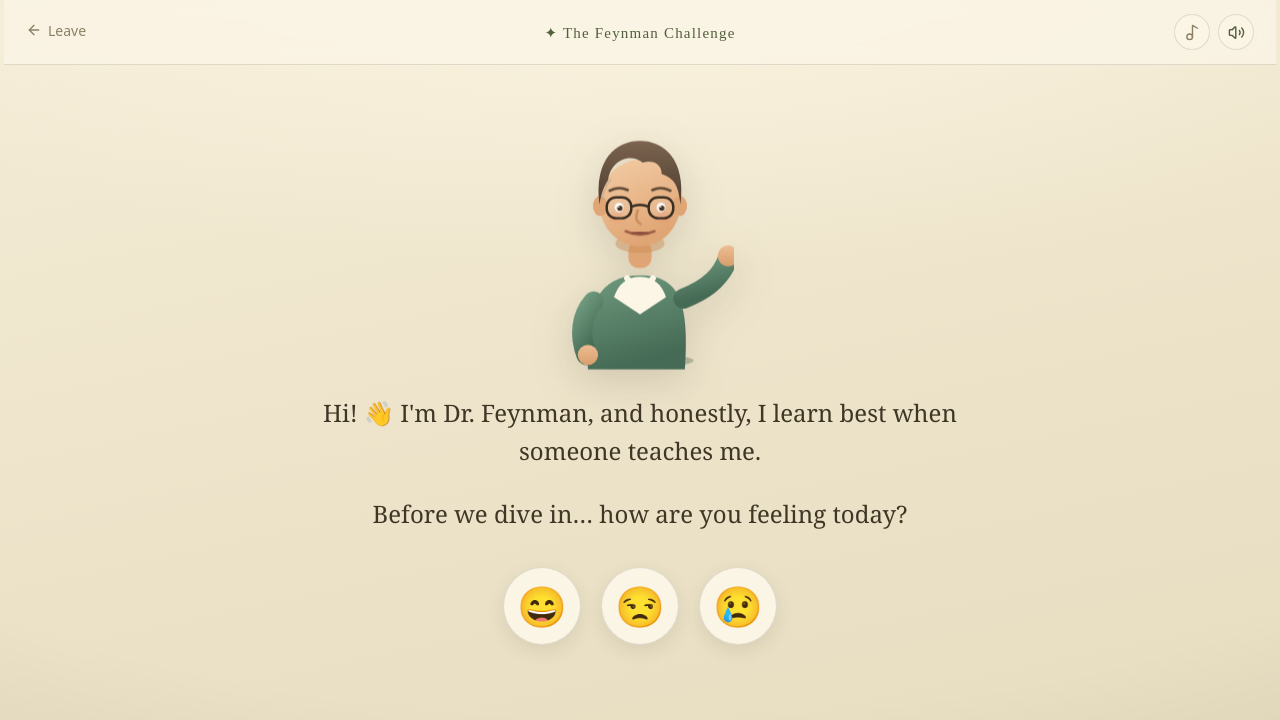
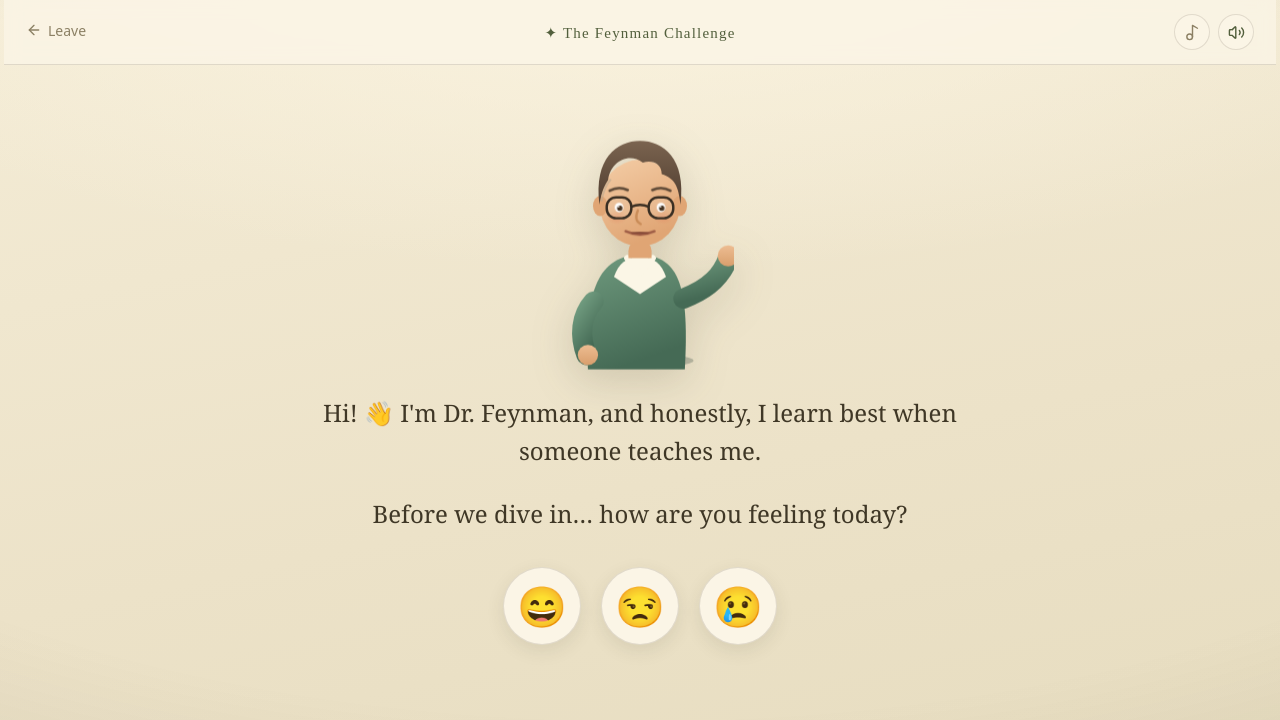
Before and after one commit to Kxtnny/AI-teaching-assistant, a Next.js app: page /LectureLens/course/1/feynman in a window 1280 px wide. Shown: the top 720 px of the page. Built offline with nearby package versions, Linux system fonts and the light colour scheme.

Commit message:
fix: fix bugs on the avatar

```diff
--- a/app/LectureLens/components/TutorAvatar.tsx
+++ b/app/LectureLens/components/TutorAvatar.tsx
@@ -43,12 +43,12 @@ export default function TutorAvatar({
             <radialGradient id="fK" cx="0.5" cy="0.5" r="0.5"><stop offset="0" stopColor="#e58a63" stopOpacity="0.5" /><stop offset="1" stopColor="#e58a63" stopOpacity="0" /></radialGradient>
           </defs>
           <ellipse cx="130" cy="368" rx="74" ry="10" fill="#1f352c" opacity=".25" />
-          <path d="M58 380 C52 290 74 250 130 250 C186 250 198 290 192 380 Z" fill="url(#fC)" />
-          <path d="M130 252 C112 252 100 262 94 280 L130 304 L166 280 C160 262 148 252 130 252 Z" fill="#fbf6e6" />
-          <path d="M112 254 L130 276 L148 254" fill="none" stroke="#fbf6e6" strokeWidth="8" strokeLinecap="round" strokeLinejoin="round" />
+          <path d="M58 380 C52 270 74 222 130 222 C186 222 198 270 192 380 Z" fill="url(#fC)" />
+          <path d="M130 224 C112 224 100 234 94 252 L130 276 L166 252 C160 234 148 224 130 224 Z" fill="#fbf6e6" />
+          <path d="M112 226 L130 248 L148 226" fill="none" stroke="#fbf6e6" strokeWidth="8" strokeLinecap="round" strokeLinejoin="round" />
           <path d="M66 286 C48 306 46 334 56 360" fill="none" stroke="url(#fC)" strokeWidth="28" strokeLinecap="round" /><circle cx="58" cy="360" r="14" fill="url(#fA)" />
           <g className="fy-arm"><path d="M190 282 C228 268 244 248 252 226" fill="none" stroke="url(#fC)" strokeWidth="28" strokeLinecap="round" /><circle cx="252" cy="223" r="14.5" fill="url(#fA)" /></g>
-          <rect x="114" y="202" width="32" height="38" rx="14" fill="#e0a574" /><ellipse cx="130" cy="206" rx="34" ry="13" fill="#c98c58" opacity=".45" />
+          <path d="M 128,202 L 132,202 A 14,14 0 0 1 146,216 L 146,226 L 114,226 L 114,216 A 14,14 0 0 1 128,202 Z" fill="#e0a574" />
           <ellipse cx="130" cy="150" rx="56" ry="60" fill="url(#fS)" />
           <ellipse cx="75" cy="154" rx="10" ry="14" fill="#e0a574" /><ellipse cx="185" cy="154" rx="10" ry="14" fill="#e0a574" />
           <path d="M74 152 C66 88 98 64 130 64 C162 64 194 88 186 152 C183 126 178 116 160 110 C160 96 148 90 134 94 C112 78 88 96 86 118 C80 128 77 134 74 152 Z" fill="url(#fH)" />
@@ -107,14 +107,14 @@ export default function TutorAvatar({
         <ellipse cx="120" cy="348" rx="62" ry="9" fill="#3a2f23" opacity=".10" />
 
         {/* torso / cardigan */}
-        <path d="M58 360 C54 280 70 246 120 246 C170 246 186 280 182 360 Z" fill="url(#grvCardi)" />
+        <path d="M58 360 C54 260 70 218 120 218 C170 218 186 260 182 360 Z" fill="url(#grvCardi)" />
         {/* cardigan shading on the right */}
-        <path d="M120 246 C170 246 186 280 182 360 L150 360 C156 300 150 262 120 250 Z" fill="#34503f" opacity=".45" />
+        <path d="M120 218 C170 218 186 260 182 360 L150 360 C156 300 150 234 120 222 Z" fill="#34503f" opacity=".45" />
         {/* shirt V */}
-        <path d="M120 248 C104 248 92 258 86 274 L120 296 L154 274 C148 258 136 248 120 248 Z" fill="#fbf6e6" />
-        <path d="M120 250 L120 300" stroke="#e2dac4" strokeWidth="3" />
+        <path d="M120 220 C104 220 92 230 86 246 L120 268 L154 246 C148 230 136 220 120 220 Z" fill="#fbf6e6" />
+        <path d="M120 222 L120 288" stroke="#e2dac4" strokeWidth="3" />
         {/* collar */}
-        <path d="M104 250 L120 270 L136 250" fill="none" stroke="#fbf6e6" strokeWidth="7" strokeLinecap="round" strokeLinejoin="round" />
+        <path d="M104 222 L120 242 L136 222" fill="none" stroke="#fbf6e6" strokeWidth="7" strokeLinecap="round" strokeLinejoin="round" />
         {/* buttons */}
         <circle cx="120" cy="312" r="3" fill="#2f4a39" /><circle cx="120" cy="332" r="3" fill="#2f4a39" />
 
@@ -130,9 +130,8 @@ export default function TutorAvatar({
           <path d="M228 212 q8 -3 12 4" fill="none" stroke="#cf9163" strokeWidth="3" strokeLinecap="round" />
         </g>
 
-        {/* neck + chin shadow */}
-        <rect x="106" y="198" width="28" height="34" rx="12" fill="#e3a878" />
-        <ellipse cx="120" cy="200" rx="30" ry="12" fill="#cf9163" opacity=".4" />
+        {/* neck */}
+        <path d="M 118,198 L 122,198 A 12,12 0 0 1 134,210 L 134,222 L 106,222 L 106,210 A 12,12 0 0 1 118,198 Z" fill="#e3a878" />
 
         {/* head */}
         <ellipse cx="120" cy="150" rx="50" ry="54" fill="url(#grvSkin)" />
```
